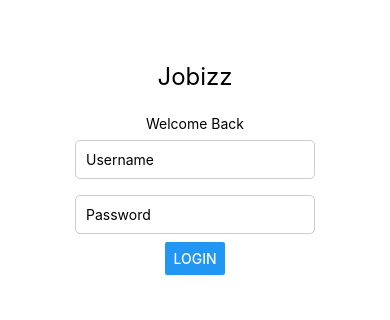
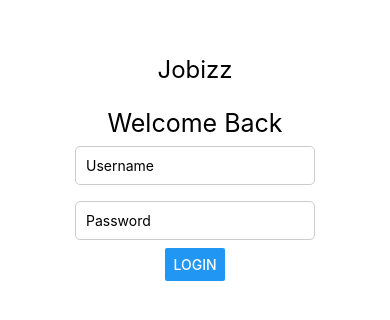
Before and after one commit to ESIANNAN/rn-assignment4-11347739, a React Native app: screen / in a window 390 px wide. Shown: the part 254-574 px from the top of the page. Built offline with nearby package versions, Linux system fonts and the light colour scheme.

Commit message:
changed size for login text

```diff
--- a/Login.js
+++ b/Login.js
@@ -44,4 +44,8 @@ const styles = StyleSheet.create({
     borderColor: '#ccc',
     borderRadius: 5,
   },
+  welcome: {
+    fontSize: 25,
+  },
+
 });
```
